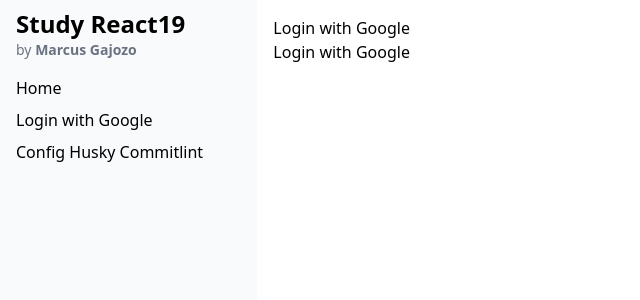
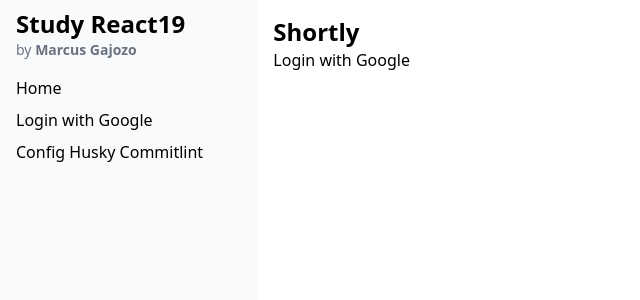
Before and after one commit to marcusgajozo/react19, a React (Vite) app: page /login-google in a window 1280 px wide. Shown: the top 300 px of the page, without its empty margins (0-640 px from the left). Built offline with nearby package versions, Linux system fonts and the light colour scheme.

Commit message:
refactor(page): adjust LoginGoogle page

```diff
--- a/src/pages/LoginGoogle/LoginGoogle.tsx
+++ b/src/pages/LoginGoogle/LoginGoogle.tsx
@@ -1,7 +1,7 @@
 export const LoginGoogle = () => {
   return (
     <>
-      <h1>Login with Google</h1>
+      <h1 className="text-2xl font-bold">Shortly</h1>
       <button>Login with Google</button>
     </>
   );
```
